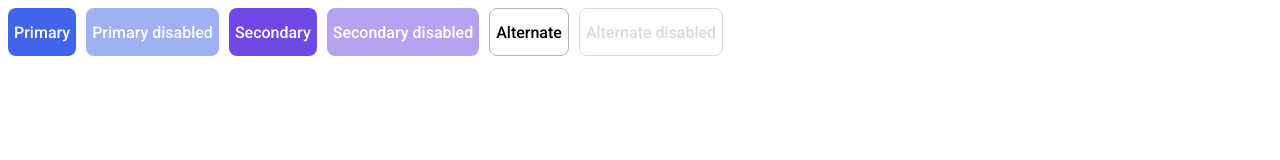
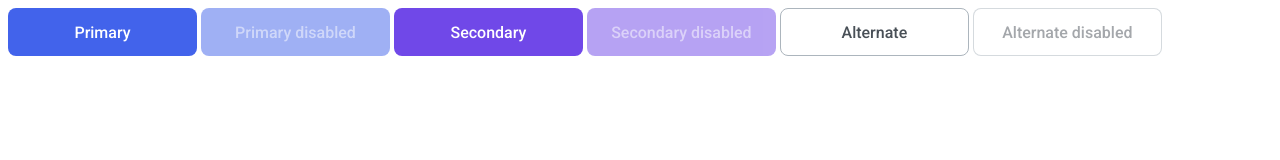
Before and after one commit to js-tasks-ru/htmlcss-20221107_boladzola, a website: page 03-lection1/01-button/index.html in a window 1280 px wide. Drawn offline with Linux system fonts and the light colour scheme.

Commit message:
add 03-lection1

```diff
--- a/03-lection1/01-button/button.css
+++ b/03-lection1/01-button/button.css
@@ -1,68 +1,60 @@
-.btn {
-  height: 48px;
+.button {
   border-radius: 8px;
+  width: 189px;
+  Height: 48px;
   font-family: 'Roboto';
   font-style: normal;
   font-weight: 500;
   font-size: 16px;
   line-height: 19px;
   text-align: center;
-
+  border: 0px;
 }
 
-.btn__button {
-  display: flex;
-  gap:10px;
-  flex-direction: row;
-
-
-}
-
-.btn_primary {
+.button_primary {
   background: #4263EB;
-    border: 0px;
-    color: #FFFFFF;
-
-
-  }
-
-.btn_primary:hover {
-    background: #2342C0;;
-  }
-
-.btn_primary:disabled {
-    opacity: 0.5;
-    pointer-events: none;
-  }
-
-.btn_Secondary {
-    background: #7048E8;
-    border: 0px;
   color: #FFFFFF;
 }
 
-.btn_Secondary:hover {
+.button_primary:hover {
+    background: #2342C0;
+}
+
+.button_primary:disabled {
+    background: #4263EB;
+    Opacity: 50%;
+    color: rgba(255, 255, 255, 0.5);
+}
+
+.button_secondary {
+    background: #7048E8;
+    color: #FFFFFF;
+}
+
+.button_secondary:hover {
     background: #5028C6;
 }
 
-.btn_Secondary:disabled {
-    opacity: 0.5;
-    pointer-events: none;
+.button_secondary:disabled {
+    background: #7048E8;
+    opacity: 50%;
+    color: rgba(255, 255, 255, 0.5);
 }
 
-.btn_alternate {
-    background: #FFF;
+.button_Alternate {
+    background: #FFFFFF;
+    color: #495057;
     border: 1px solid #ACB5BD;
-    color: rgba (73, 80, 87, 1);
-
 }
 
-  .btn_alternate:hover {
-    background: #FFF;
+.button_Alternate:hover {
+    background: #FFFFFF;
+    color: #495057;
     border: 1px solid #212429;
 }
 
-  .btn_alternate:disabled {
-    opacity: 0.5;
-    pointer-events: none;
+.button_Alternate:disabled {
+    background: #FFFFFF;
+    border: 1px solid rgba(172, 181, 189, 0.5);
+    color: rgba(73, 80, 87, 0.5);
 }
--- a/03-lection1/01-button/index.html
+++ b/03-lection1/01-button/index.html
@@ -1,17 +1,17 @@
 <!DOCTYPE html>
+<!-- Страница с кнопкой -->
 <html lang="ru">
     <head>
         <link rel="stylesheet" href="../../assets/css/main.css">
         <link rel="stylesheet" href="./button.css">
     </head>
     <body>
-        <div class="btn__button">
-          <button class="btn btn_primary">Primary</button>
-          <button class="btn btn_primary" disabled>Primary disabled</button>
-          <button class="btn btn_Secondary">Secondary</button>
-          <button class="btn btn_Secondary" disabled>Secondary disabled</button>
-          <button class="btn btn_alternate">Alternate</button>
-          <button class="btn btn_alternate" disabled>Alternate disabled</button>
-        </div>
+        <button class="button button_primary">Primary</button>
+        <button class="button button_primary" disabled>Primary disabled</button>
+        <button class="button button_secondary">Secondary</button>
+        <button class="button button_secondary" disabled>Secondary disabled</button>
+        <button class="button button_Alternate">Alternate</button>
+        <button class="button button_Alternate" disabled>Alternate disabled</button>
     </body>
 </html>
+</html>
```
Lines whose indentation alone changed are shown as unchanged.
